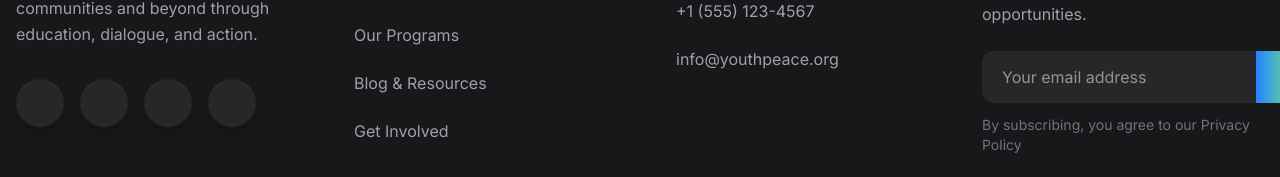
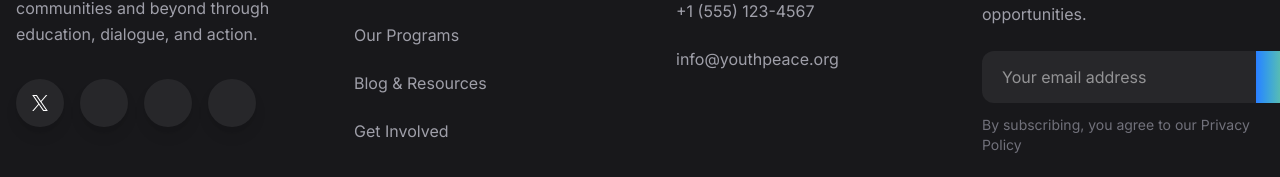
Before and after one commit to JovinMtl/news-part-ui, a Nuxt app: page /jeredis in a window 1280 px wide. Shown: the part 4127-4304 px from the top of the page. Built offline with nearby package versions, Linux system fonts and the light colour scheme; some icons are missing.

Commit message:
icons for footer section

```diff
--- a/app/pages/jeredis.vue
+++ b/app/pages/jeredis.vue
@@ -90,7 +90,7 @@
                                             </div>
                                             <div class="bg-amber-50 p-5 rounded-2xl card-hover">
                                                 <div class="w-14 h-14 rounded-full bg-amber-100 flex items-center justify-center mb-4 shadow-sm">
-                                                    <Icon icon="fa-solid:handshake" class="text-amber-600 text-2xl" aria-hidden="true"/>
+                                                    <Icon icon="fa-solid:dove" class="text-amber-600 text-2xl" aria-hidden="true"/>
                                                 <!-- <Icon icon="fa7-regular:hand-peace" class="text-amber-600 text-2xl" aria-hidden="true"/> -->
                                                  </div>
                                                 <h3 class="font-bold text-lg text-zinc-900 mb-2">Peace Dialogues</h3>
@@ -407,23 +407,23 @@
                     <div class="fade-in">
                         <div class="flex items-center space-x-3 mb-8">
                             <div class="w-12 h-12 rounded-full bg-gradient-to-r from-blue-500 to-lime-400 flex items-center justify-center shadow-lg float-animation" aria-hidden="true">
-                                <i class="fas fa-dove text-white text-xl"></i>
+                                <Icon icon="fa-solid:dove" class="text-white text-xl"/>
                             </div>
                             <span class="text-2xl font-bold">YouthPeace<span class="text-blue-400">Alliance</span></span>
                         </div>
                         <p class="text-zinc-400 mb-8 leading-relaxed">Empowering youth to become architects of peace in their communities and beyond through education, dialogue, and action.</p>
                         <div class="flex space-x-4">
-                            <a href="#" class="w-12 h-12 rounded-full bg-zinc-800 flex items-center justify-center hover:bg-blue-600 transition-all duration-300 hover:scale-110 shadow-lg focus:outline-none focus-visible:ring-2 focus-visible:ring-blue-500" aria-label="Twitter">
-                                <i class="fab fa-twitter"></i>
+                            <a href="#" class="w-12 h-12 rounded-full bg-zinc-800 flex items-center justify-center hover:bg-black-600 transition-all duration-300 hover:scale-110 shadow-lg focus:outline-none focus-visible:ring-2 focus-visible:ring-blue-500" aria-label="Twitter">
+                                <Icon icon="simple-icons:x"/>
                             </a>
                             <a href="#" class="w-12 h-12 rounded-full bg-zinc-800 flex items-center justify-center hover:bg-blue-700 transition-all duration-300 hover:scale-110 shadow-lg focus:outline-none focus-visible:ring-2 focus-visible:ring-blue-500" aria-label="Facebook">
-                                <i class="fab fa-facebook-f"></i>
+                                <Icon icon="fa-brands:facebook-f" class="fab fa-facebook-f"/>
                             </a>
                             <a href="#" class="w-12 h-12 rounded-full bg-zinc-800 flex items-center justify-center hover:bg-pink-600 transition-all duration-300 hover:scale-110 shadow-lg focus:outline-none focus-visible:ring-2 focus-visible:ring-pink-500" aria-label="Instagram">
-                                <i class="fab fa-instagram"></i>
+                                <Icon icon="fa-brands:instagram" class="fab fa-instagram"/>
                             </a>
                             <a href="#" class="w-12 h-12 rounded-full bg-zinc-800 flex items-center justify-center hover:bg-blue-500 transition-all duration-300 hover:scale-110 shadow-lg focus:outline-none focus-visible:ring-2 focus-visible:ring-blue-500" aria-label="LinkedIn">
-                                <i class="fab fa-linkedin-in"></i>
+                                <Icon icon="fa-brands:linkedin-in" class="fab fa-linkedin-in"/>
                             </a>
                         </div>
                     </div>
```
